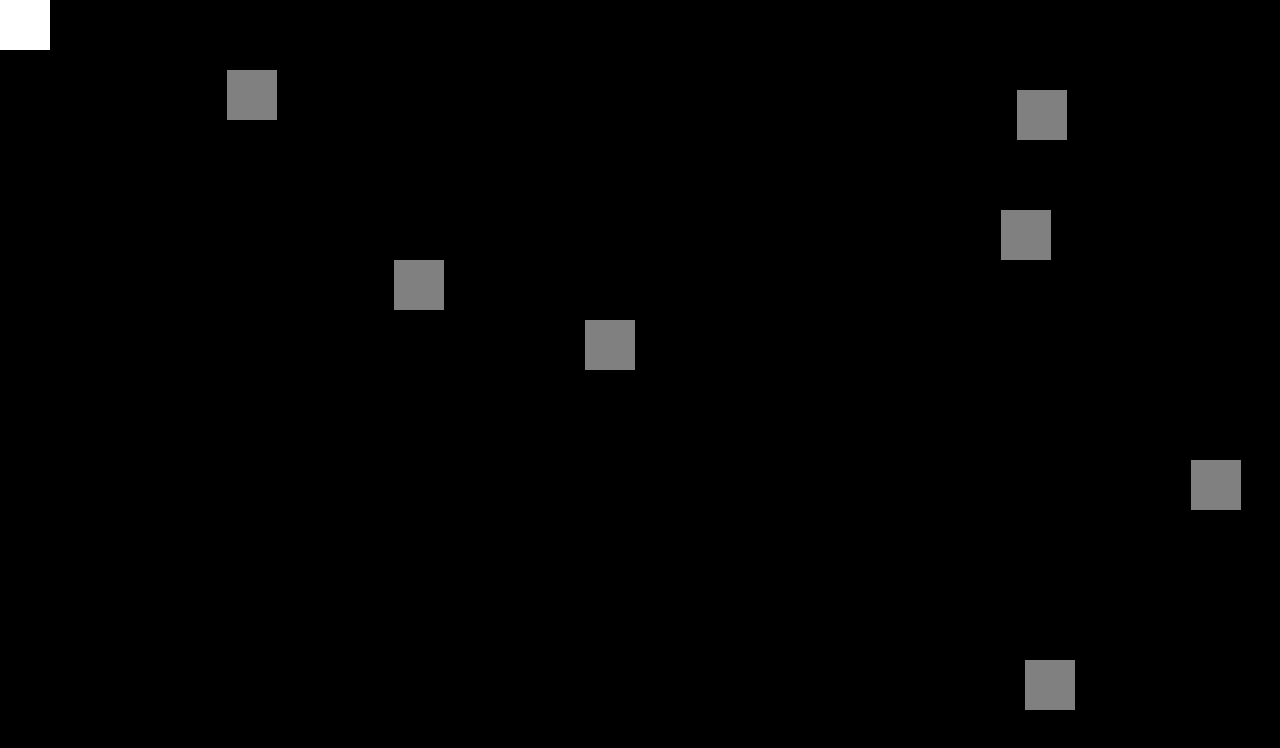
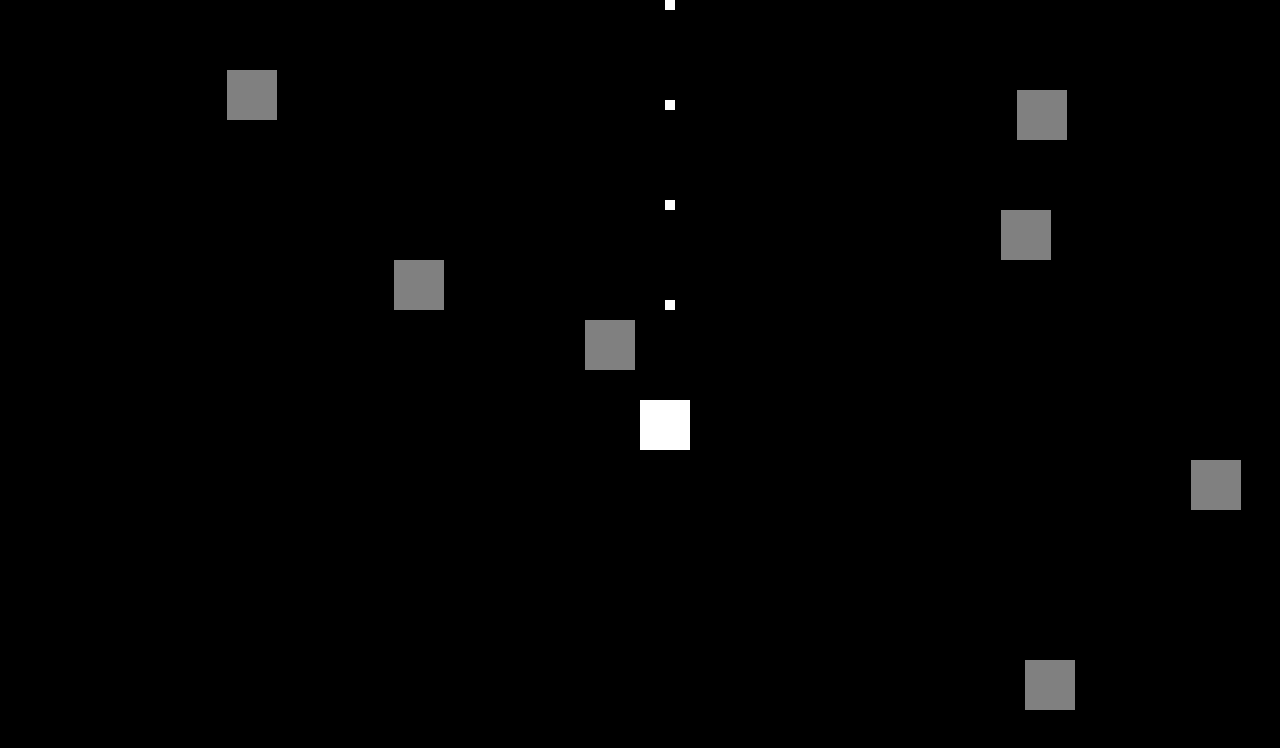
Before and after one commit to pslib-cz/2023-p3a-mpa-react-project-dankolar69, a React (Vite) app in the folder my-vue-app/: page / in a window 1280 px wide. Shown: the top 748 px of the page. Built offline with nearby package versions, Linux system fonts and the light colour scheme.

Commit message:
Základ hlavních kolizích

```diff
--- a/my-vue-app/src/App.tsx
+++ b/my-vue-app/src/App.tsx
@@ -1,17 +1,20 @@
+
 import React, { useState, useEffect, useRef } from 'react';
+import Bullet from './components/Bullet';
+import Asteroid from './components/Asteroid';
+import Player from './components/Player';
+
+
 
 type Position = {
   x: number;
   y: number;
 };
 
-type Asteroid = Position;
-type Bullet = Position;
-
 const App: React.FC = () => {
-  const playerPosition = useRef<Position>({ x: 0, y: 0 });
-  const [asteroids, setAsteroids] = useState<Asteroid[]>([]);
-  const [bullets, setBullets] = useState<Bullet[]>([]);
+  const playerPosition = useRef<Position>({ x: window.innerWidth / 2, y: window.innerHeight / 2 });
+  const [asteroids, setAsteroids] = useState<Position[]>([]);
+  const [bullets, setBullets] = useState<Position[]>([]);
   const [gameOver, setGameOver] = useState(false);
 
   const handleKeyDown = (event: KeyboardEvent) => {
@@ -98,7 +101,7 @@ const App: React.FC = () => {
     );
 
       if (Math.random() < 0.10) {
-        const newAsteroid: Asteroid = {
+        const newAsteroid = {
           x: Math.random() * window.innerWidth,
           y: 0,
         };
@@ -112,7 +115,6 @@ const App: React.FC = () => {
     return <div>Game Over</div>;
   }
 
-
   return (
     <div
       style={{
@@ -125,41 +127,12 @@ const App: React.FC = () => {
         overflow: 'hidden'
       }}
     >
-      <div
-        style={{
-          position: 'absolute',
-          top: playerPosition.current.y,
-          left: playerPosition.current.x,
-          height: '50px',
-          width: '50px',
-          backgroundColor: 'white',
-        }}
-      />
+      <Player position={playerPosition.current} />
       {asteroids.map((asteroid, index) => (
-        <div
-          key={index}
-          style={{
-            position: 'absolute',
-            top: asteroid.y,
-            left: asteroid.x,
-            height: '50px',
-            width: '50px',
-            backgroundColor: 'gray',
-          }}
-        />
+        <Asteroid key={index} position={asteroid} />
       ))}
       {bullets.map((bullet, index) => (
-        <div
-          key={index}
-          style={{
-            position: 'absolute',
-            top: bullet.y,
-            left: bullet.x,
-            height: '10px',
-            width: '10px',
-            backgroundColor: 'white',
-          }}
-        />
+        <Bullet key={index} position={bullet} />
       ))}
     </div>
   );
--- /dev/null
+++ b/my-vue-app/src/components/Asteroid.tsx
@@ -0,0 +1,20 @@
+import React from 'react';
+
+type AsteroidProps = {
+  position: { x: number; y: number; };
+};
+
+const Asteroid: React.FC<AsteroidProps> = ({ position }) => (
+  <div
+    style={{
+      position: 'absolute',
+      top: position.y,
+      left: position.x,
+      height: '50px',
+      width: '50px',
+      backgroundColor: 'gray',
+    }}
+  />
+);
+
+export default Asteroid;
--- /dev/null
+++ b/my-vue-app/src/components/Bullet.tsx
@@ -0,0 +1,21 @@
+
+import React from 'react';
+
+type BulletProps = {
+  position: { x: number; y: number; };
+};
+
+const Bullet: React.FC<BulletProps> = ({ position }) => (
+  <div
+    style={{
+      position: 'absolute',
+      top: position.y,
+      left: position.x,
+      height: '10px',
+      width: '10px',
+      backgroundColor: 'white',
+    }}
+  />
+);
+
+export default Bullet;
--- /dev/null
+++ b/my-vue-app/src/components/Player.tsx
@@ -0,0 +1,20 @@
+import React from 'react';
+
+type PlayerProps = {
+  position: { x: number; y: number; };
+};
+
+const Player: React.FC<PlayerProps> = ({ position }) => (
+  <div
+    style={{
+      position: 'absolute',
+      top: position.y,
+      left: position.x,
+      height: '50px',
+      width: '50px',
+      backgroundColor: 'white',
+    }}
+  />
+);
+
+export default Player;
```
Lines whose indentation alone changed are shown as unchanged.
